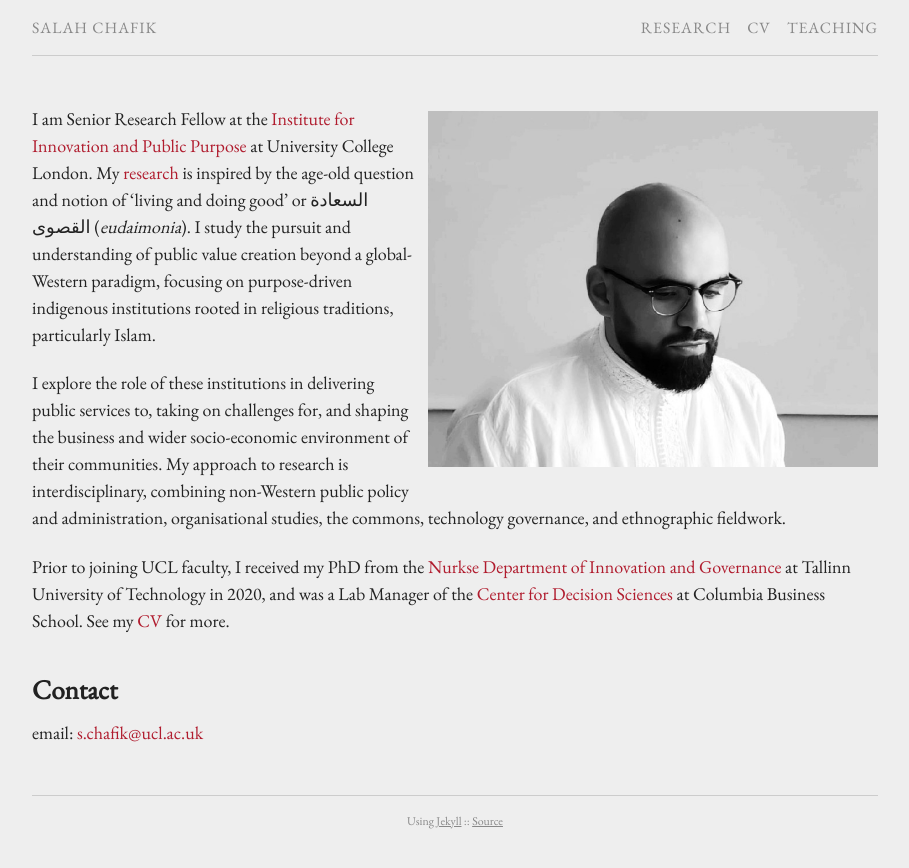
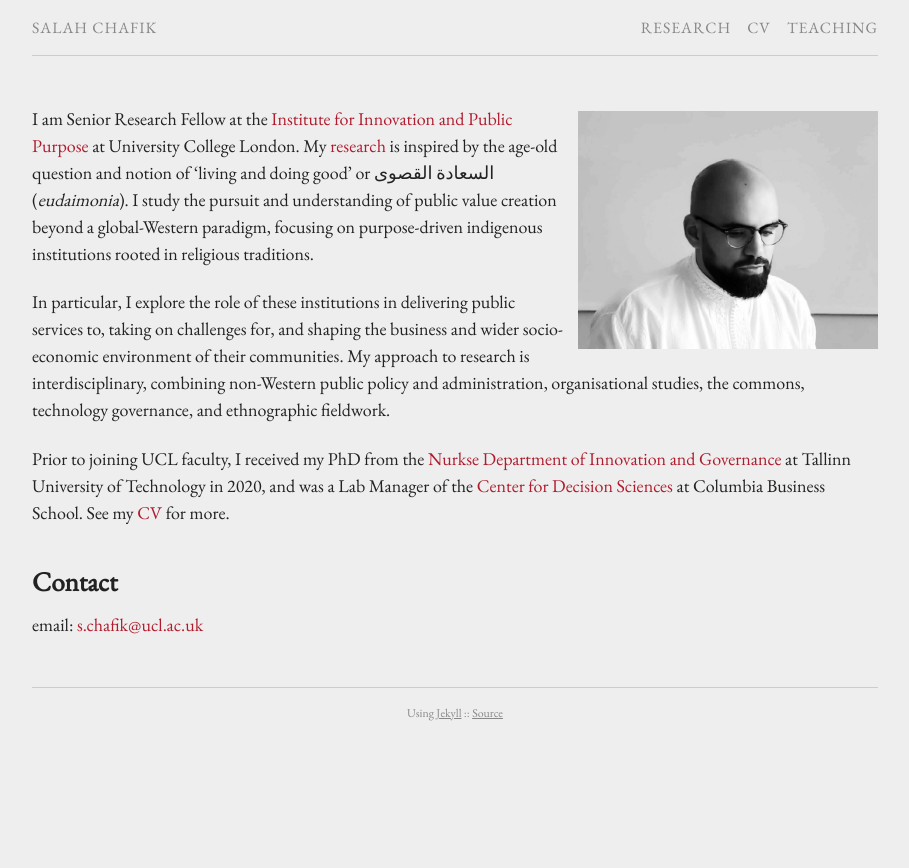
Before and after one commit to schafik/schafik.github.io, a Jekyll site: the page built from index.md, in a window 1280 px wide. Shown: the top 868 px of the page, without its empty margins (185-1094 px from the left). Built offline with Jekyll 4.4.1, drawn with Linux system fonts in a browser that asks for light colours; comment, search, counter and statistics services are not loaded.

Commit message:
Update index.md

```diff
--- a/index.md
+++ b/index.md
@@ -4,11 +4,11 @@ output: pdf_document
 permalink: /
 ---
 <br />
-{% include image.html url="images/chafik.png" caption="" width="450" height="900" align="right" %}
+{% include image.html url="images/chafik.png" caption="" width="300" align="right" %}
 
-I am Senior Research Fellow at the [Institute for Innovation and Public Purpose] at University College London. My [research] is inspired by the age-old question and notion of ‘living and doing good’ or السعادة القصوى (*eudaimonia*). I study the pursuit and understanding of public value creation beyond a global-Western paradigm, focusing on purpose-driven indigenous institutions rooted in religious traditions, particularly Islam.
+I am Senior Research Fellow at the [Institute for Innovation and Public Purpose] at University College London. My [research] is inspired by the age-old question and notion of ‘living and doing good’ or السعادة القصوى (*eudaimonia*). I study the pursuit and understanding of public value creation beyond a global-Western paradigm, focusing on purpose-driven indigenous institutions rooted in religious traditions.
 
-I explore the role of these institutions in delivering public services to, taking on challenges for, and shaping the business and wider socio-economic environment of their communities. My approach to research is interdisciplinary, combining non-Western public policy and administration, organisational studies, the commons, technology governance, and ethnographic fieldwork.
+In particular, I explore the role of these institutions in delivering public services to, taking on challenges for, and shaping the business and wider socio-economic environment of their communities. My approach to research is interdisciplinary, combining non-Western public policy and administration, organisational studies, the commons, technology governance, and ethnographic fieldwork.
 
 Prior to joining UCL faculty, I received my PhD from the [Nurkse Department of Innovation and Governance] at Tallinn University of Technology in 2020, and was a Lab Manager of the [Center for Decision Sciences] at Columbia Business School. See my [CV] for more.
 
```
